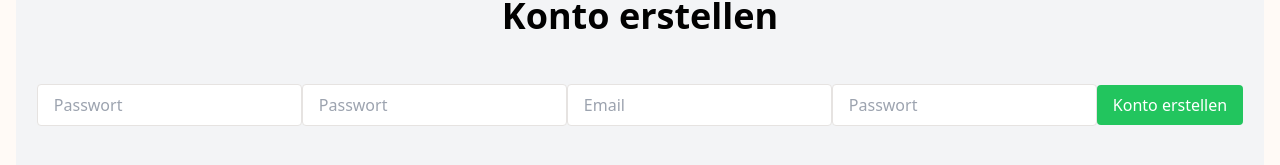
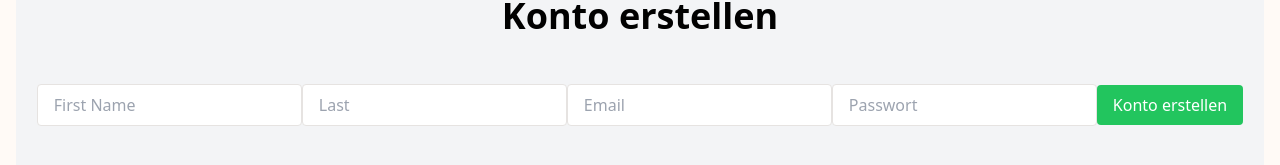
Before and after one commit to KemalImr/coinjournal, a Next.js app: page /register in a window 1280 px wide. Shown: the part 415-580 px from the top of the page. Built offline with nearby package versions, Linux system fonts and the light colour scheme.

Commit message:
zwischenstand

```diff
--- a/src/app/register/page.tsx
+++ b/src/app/register/page.tsx
@@ -7,13 +7,13 @@ const RegisterPage = () => {
       <h1 className="text-4xl font-bold mb-8">Konto erstellen</h1>
       <form className="space-y-4">
         <input
-          type="password"
-          placeholder="Passwort"
+          type="text"
+          placeholder="First Name"
           className="px-4 py-2 border rounded"
         />
         <input
-          type="password"
-          placeholder="Passwort"
+          type="text"
+          placeholder="Last"
           className="px-4 py-2 border rounded"
         />
         <input
--- a/src/app/welcome/page.tsx
+++ b/src/app/welcome/page.tsx
@@ -8,15 +8,19 @@ const WelcomePage = () => {
     <div className="flex flex-col items-center justify-center min-h-screen bg-gray-100">
       <h1 className="text-4xl font-bold mb-8">Willkommen bei CoinJournal</h1>
       <div className="space-y-4">
-        <Link href="/login">
-          <a className="px-4 py-2 bg-blue-500 text-white rounded hover:bg-blue-700">
+        <Link
+          href="/login"
+          className="px-4 py-2 bg-blue-500 text-white rounded hover:bg-blue-700">
+
             Anmelden
-          </a>
+
         </Link>
-        <Link href="/register">
-          <a className="px-4 py-2 bg-green-500 text-white rounded hover:bg-green-700">
+        <Link
+          href="/register"
+          className="px-4 py-2 bg-green-500 text-white rounded hover:bg-green-700">
+
             Konto erstellen
-          </a>
+
         </Link>
       </div>
     </div>
--- a/src/pages/api/user/users.ts
+++ b/src/pages/api/user/users.ts
@@ -13,7 +13,7 @@ export default async function handler(req: NextApiRequest, res: NextApiResponse)
     case 'POST':
       const { name, email, firstName, lastName, password } = req.body;
       const user = await prisma.user.create({
-        data: { name, email, firstName, lastName, password },
+        data: { email, firstName, lastName, password },
       });
       console.log("Created user:", user);
       res.status(201).json(user);
```
